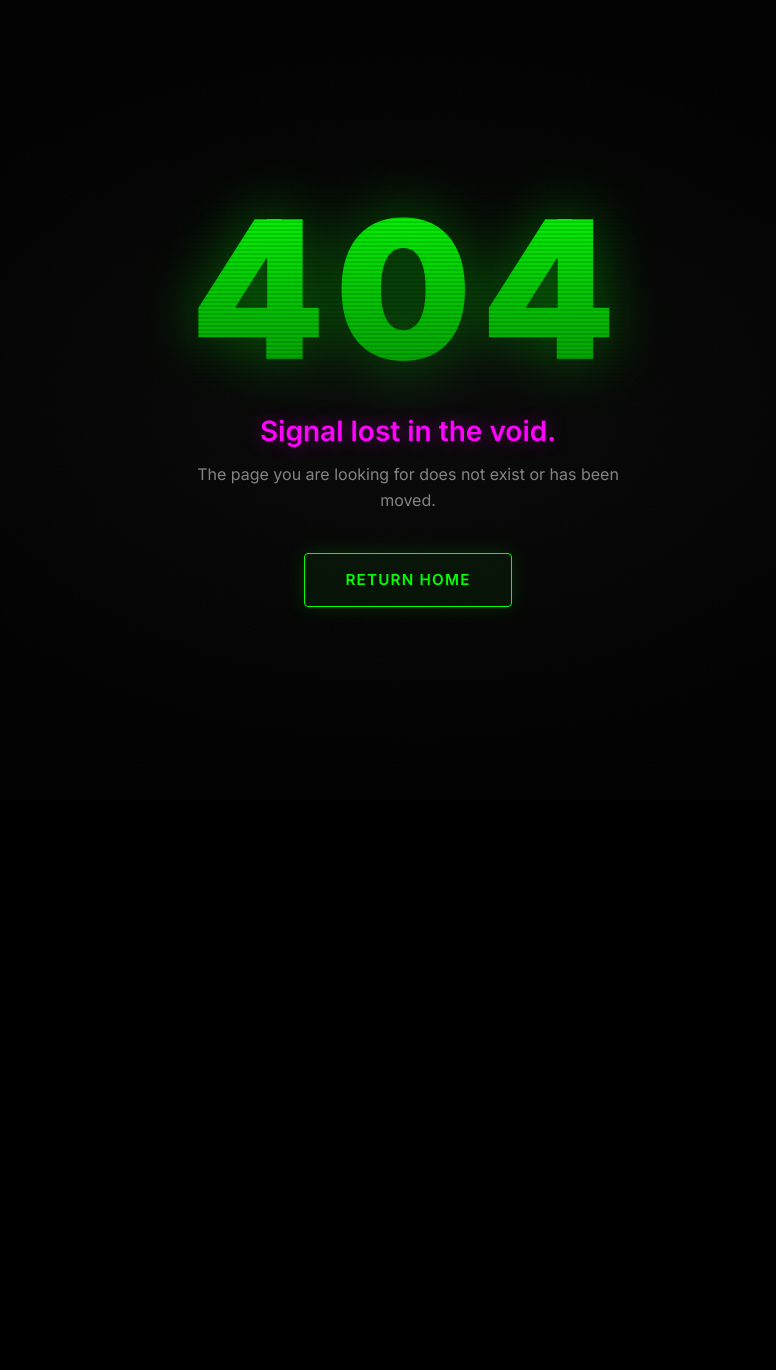
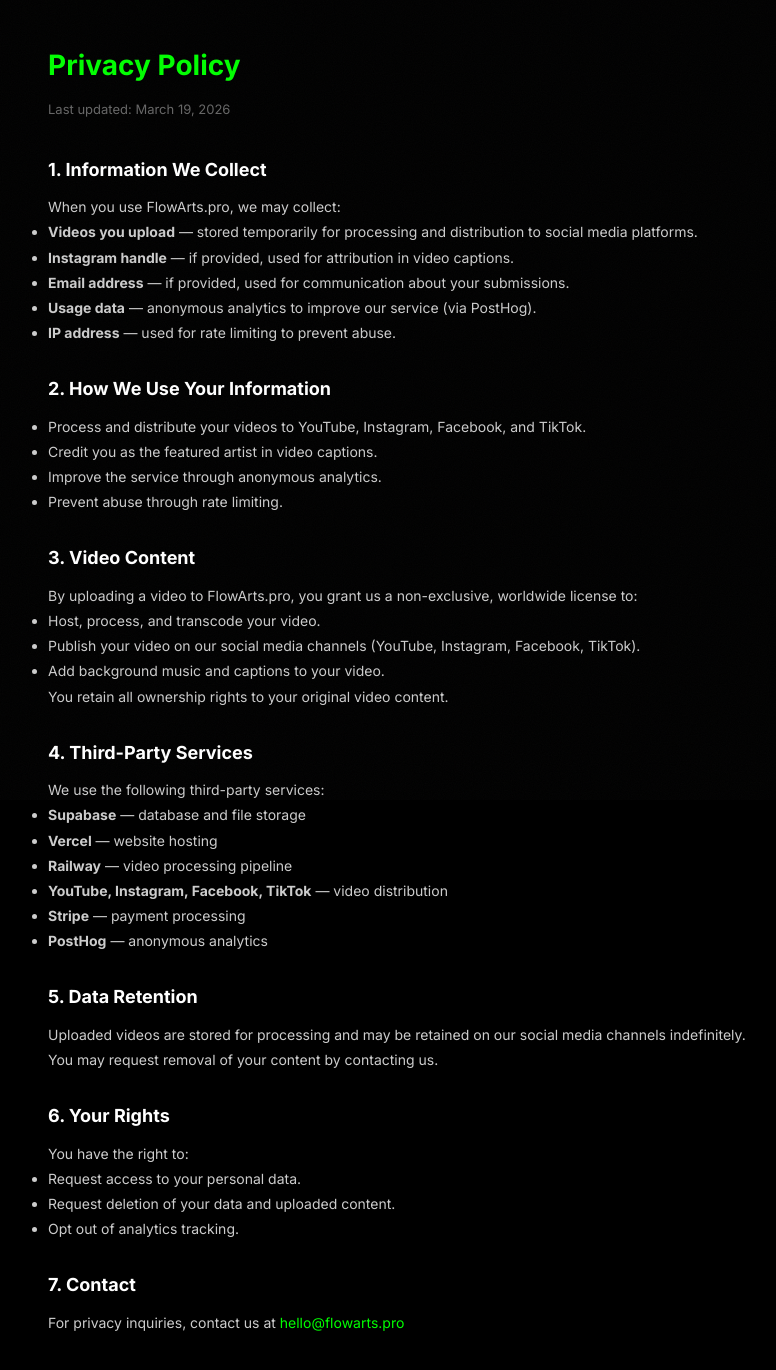
Before and after one commit to vitae/cash, a Next.js app: page /policy in a window 1280 px wide. Before the commit this address had no page. Shown: the top 1370 px of the page, without its empty margins (232-1008 px from the left). Before the commit the page ends 800 px from the top, so only its background shows below. Built offline with nearby package versions, Linux system fonts and the light colour scheme.

Commit message:
feat: add privacy policy and terms of service pages

```diff
--- /dev/null
+++ b/src/app/policy/page.tsx
@@ -0,0 +1,82 @@
+export const metadata = {
+  title: "Privacy Policy | FlowArts.pro",
+};
+
+export default function PrivacyPolicy() {
+  return (
+    <div style={{ background: "#000", color: "#ccc", minHeight: "100vh", fontFamily: "Inter, sans-serif", padding: "40px 20px" }}>
+      <div style={{ maxWidth: 720, margin: "0 auto", lineHeight: 1.8 }}>
+        <h1 style={{ color: "#00FF00", fontSize: 28, marginBottom: 8 }}>Privacy Policy</h1>
+        <p style={{ color: "#666", fontSize: 13, marginBottom: 32 }}>Last updated: March 19, 2026</p>
+
+        <Section title="1. Information We Collect">
+          <p>When you use FlowArts.pro, we may collect:</p>
+          <ul>
+            <li><strong>Videos you upload</strong> — stored temporarily for processing and distribution to social media platforms.</li>
+            <li><strong>Instagram handle</strong> — if provided, used for attribution in video captions.</li>
+            <li><strong>Email address</strong> — if provided, used for communication about your submissions.</li>
+            <li><strong>Usage data</strong> — anonymous analytics to improve our service (via PostHog).</li>
+            <li><strong>IP address</strong> — used for rate limiting to prevent abuse.</li>
+          </ul>
+        </Section>
+
+        <Section title="2. How We Use Your Information">
+          <ul>
+            <li>Process and distribute your videos to YouTube, Instagram, Facebook, and TikTok.</li>
+            <li>Credit you as the featured artist in video captions.</li>
+            <li>Improve the service through anonymous analytics.</li>
+            <li>Prevent abuse through rate limiting.</li>
+          </ul>
+        </Section>
+
+        <Section title="3. Video Content">
+          <p>By uploading a video to FlowArts.pro, you grant us a non-exclusive, worldwide license to:</p>
+          <ul>
+            <li>Host, process, and transcode your video.</li>
+            <li>Publish your video on our social media channels (YouTube, Instagram, Facebook, TikTok).</li>
+            <li>Add background music and captions to your video.</li>
+          </ul>
+          <p>You retain all ownership rights to your original video content.</p>
+        </Section>
+
+        <Section title="4. Third-Party Services">
+          <p>We use the following third-party services:</p>
+          <ul>
+            <li><strong>Supabase</strong> — database and file storage</li>
+            <li><strong>Vercel</strong> — website hosting</li>
+            <li><strong>Railway</strong> — video processing pipeline</li>
+            <li><strong>YouTube, Instagram, Facebook, TikTok</strong> — video distribution</li>
+            <li><strong>Stripe</strong> — payment processing</li>
+            <li><strong>PostHog</strong> — anonymous analytics</li>
+          </ul>
+        </Section>
+
+        <Section title="5. Data Retention">
+          <p>Uploaded videos are stored for processing and may be retained on our social media channels indefinitely. You may request removal of your content by contacting us.</p>
+        </Section>
+
+        <Section title="6. Your Rights">
+          <p>You have the right to:</p>
+          <ul>
+            <li>Request access to your personal data.</li>
+            <li>Request deletion of your data and uploaded content.</li>
+            <li>Opt out of analytics tracking.</li>
+          </ul>
+        </Section>
+
+        <Section title="7. Contact">
+          <p>For privacy inquiries, contact us at <a href="mailto:hello@flowarts.pro" style={{ color: "#00FF00" }}>hello@flowarts.pro</a></p>
+        </Section>
+      </div>
+    </div>
+  );
+}
+
+function Section({ title, children }: { title: string; children: React.ReactNode }) {
+  return (
+    <section style={{ marginBottom: 28 }}>
+      <h2 style={{ color: "#fff", fontSize: 18, marginBottom: 8 }}>{title}</h2>
+      <div style={{ fontSize: 14 }}>{children}</div>
+    </section>
+  );
+}
```
Also changed, not shown: src/app/terms/page.tsx (added, +75 -0 lines).
